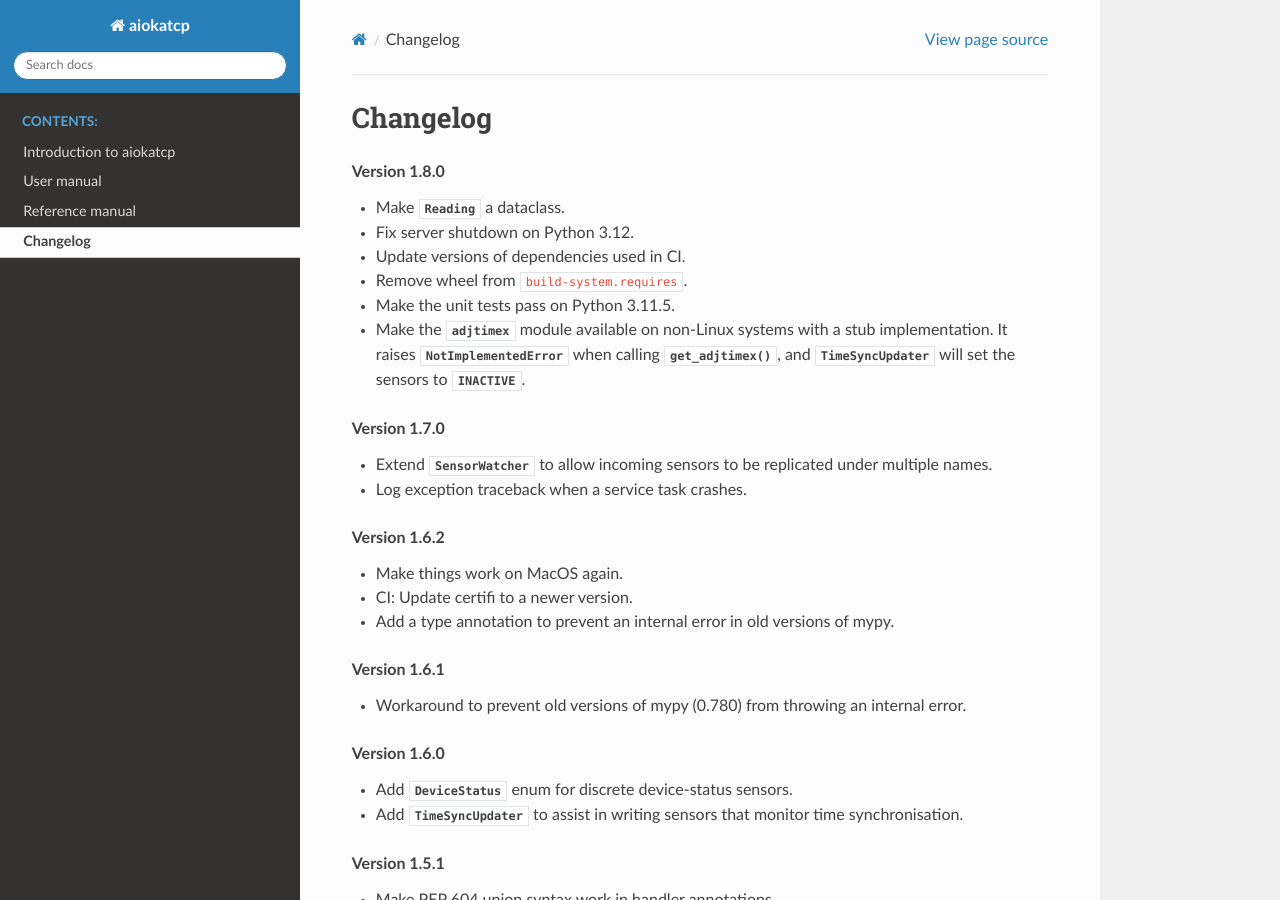
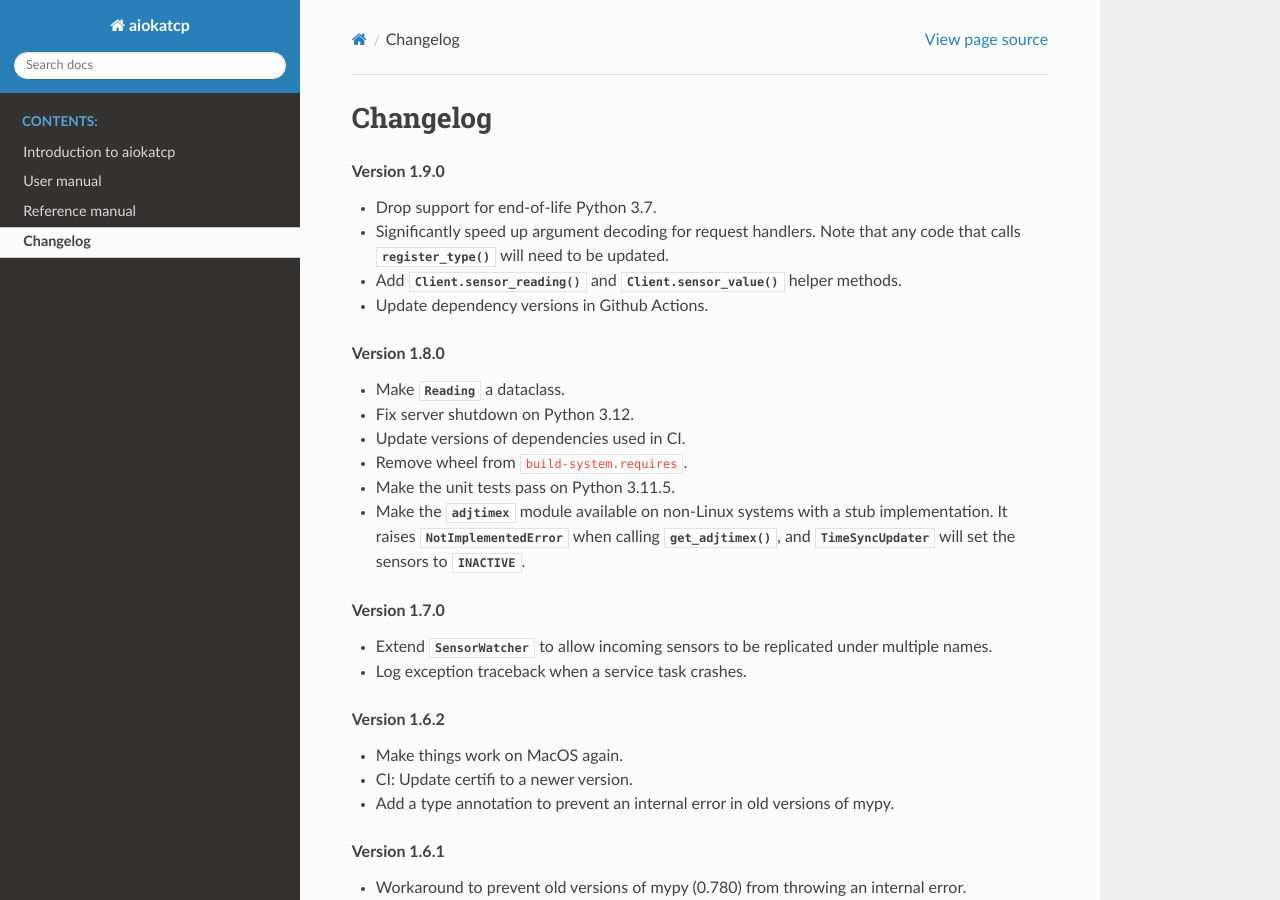
Before and after one commit to ska-sa/aiokatcp, a Sphinx documentation site: the page built from doc/changelog.rst, in a window 1280 px wide and 900 px high. Built offline with Sphinx 7.4.7 and the Read the Docs theme 2.0.0, drawn with Linux system fonts in a browser that asks for light colours; the version number could not be read and is left out.

Commit message:
Prepare a changelog for 1.9.0.

```diff
--- a/doc/changelog.rst
+++ b/doc/changelog.rst
@@ -1,5 +1,14 @@
 Changelog
 =========
+
+.. rubric:: Version 1.9.0
+
+- Drop support for end-of-life Python 3.7.
+- Significantly speed up argument decoding for request handlers. Note that any
+  code that calls :func:`.register_type` will need to be updated.
+- Add :meth:`.Client.sensor_reading` and :meth:`.Client.sensor_value` helper
+  methods.
+- Update dependency versions in Github Actions.
 
 .. rubric:: Version 1.8.0
 
```
